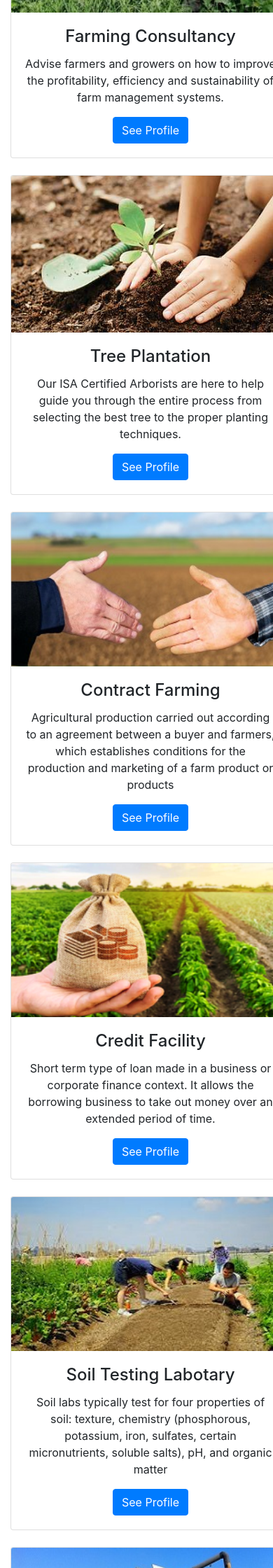
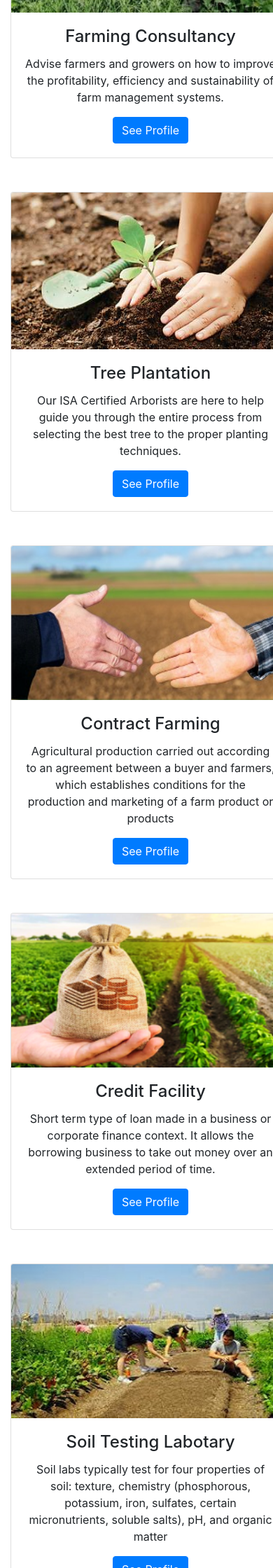
Before and after one commit to obaidmit/Agri_Project, a PHP site: page /services.php in a window 390 px wide; the page is wider, and only the part inside the window is pictured. Shown: the part 355-2595 px from the top of that part at 70% size. Run offline with PHP 8.4, Linux system fonts and the light colour scheme; some libraries are stand-ins or nearby versions.

Commit message:
Update services.php
responsive change

```diff
--- a/services.php
+++ b/services.php
@@ -32,7 +32,7 @@
 
 
         <div class="row text-center mb-5">
-          <div class="col-lg-4 col-md-2 col-12 mb-4">
+          <div class="col-lg-4 col-md-6 blog-left mb-lg-0 mb-sm-5 pb-lg-0 pb-5">
             <div class="card" style="width:400px">
               <img class="card-img-top" src="services/consultancy.jpg" alt="Card image">
               <div class="card-body">
@@ -42,7 +42,7 @@
               </div>
             </div>
           </div>
-          <div class="col-lg-4 col-md-2 col-12 mb-4">
+          <div class="col-lg-4 col-md-6 blog-left mb-lg-0 mb-sm-5 pb-lg-0 pb-5">
 
             <div class="card" style="width:400px">
               <img class="card-img-top" src="services/tree plantation.jpg" alt="Card image">
@@ -53,7 +53,7 @@
               </div>
             </div>
           </div>
-          <div class="col-lg-4 col-md-2 col-12 mb-4">
+          <div class="col-lg-4 col-md-6 blog-left mb-lg-0 mb-sm-5 pb-lg-0 pb-5">
 
             <div class="card" style="width:400px">
               <img class="card-img-top" src="services/Contract Farming.jpg" alt="Card image">
@@ -64,7 +64,7 @@
               </div>
             </div>
           </div>
-          <div class="col-lg-4 col-md-2 col-12 mb-4">
+          <div class="col-lg-4 col-md-6 blog-left mb-lg-0 mb-sm-5 pb-lg-0 pb-5">
             <div class="card" style="width:400px">
               <img class="card-img-top" src="services/credit.png" alt="Card image">
               <div class="card-body">
@@ -74,7 +74,7 @@
               </div>
             </div>
           </div>
-          <div class="col-lg-4 col-md-2 col-12 mb-4">
+          <div class="col-lg-4 col-md-6 blog-left mb-lg-0 mb-sm-5 pb-lg-0 pb-5">
 
             <div class="card" style="width:400px">
               <img class="card-img-top" src="services/soil testing.jpg" alt="Card image">
@@ -85,7 +85,7 @@
               </div>
             </div>
           </div>
-          <div class="col-lg-4 col-md-2 col-12 mb-4">
+          <div class="col-lg-4 col-md-6 blog-left mb-lg-0 mb-sm-5 pb-lg-0 pb-5">
 
             <div class="card" style="width:400px">
               <img class="card-img-top" src="services/technology support.jpg" alt="Card image">
```
